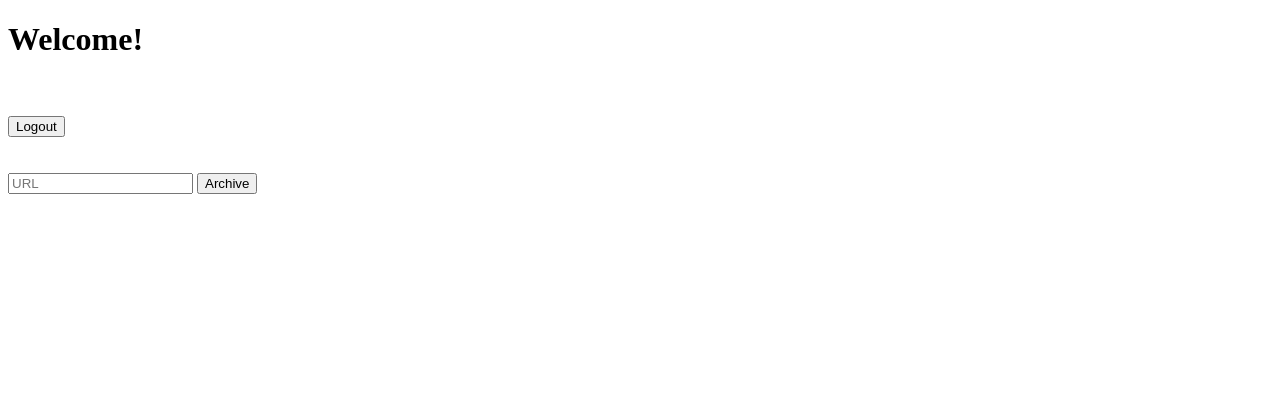
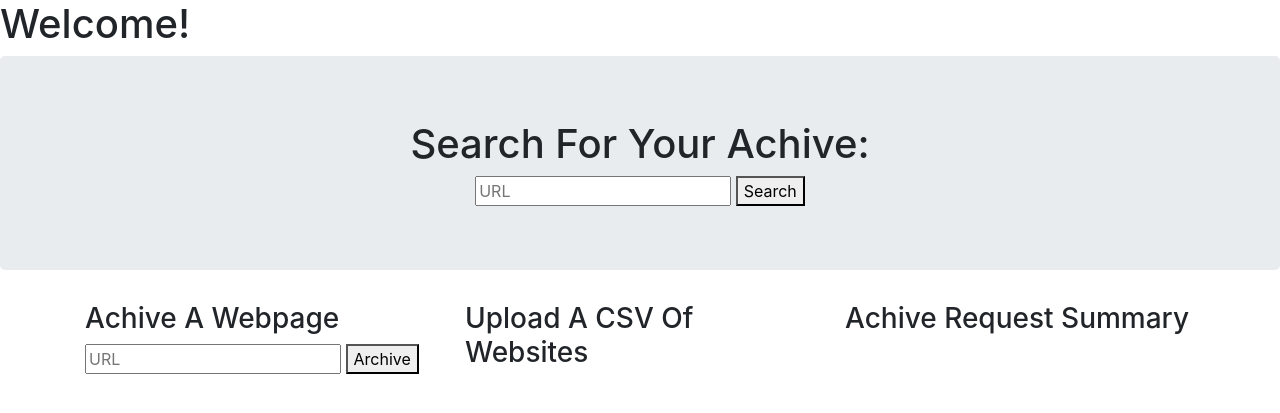
Before and after one commit to lichen-liu/ark, a Flask app: page / in a window 1280 px wide. Shown: the top 413 px of the page. Run offline with Flask 2, Linux system fonts and the light colour scheme; the visitor is signed in with stand-in values (Sample User, id 1); parts of the project's set-up code (start-up, migrations or seed data) failed here and were passed over; some libraries are stand-ins or nearby versions.

Commit message:
basic beautify user welcome page

```diff
--- a/ark_app/templates/user_welcome.html
+++ b/ark_app/templates/user_welcome.html
@@ -2,20 +2,40 @@
 {% block content %}
 
 {{error_message if error_message}}
-<br>
-<br>
 
-<form action="/api/logout" method="POST">
-    <input type="submit" value="Logout" onclick="return confirm('{{ username }}, you are logging out!');">
+<head>
+  <meta charset="utf-8">
+  <meta name="viewport" content="width=device-width, initial-scale=1">
+  <link rel="stylesheet" href="https://maxcdn.bootstrapcdn.com/bootstrap/4.4.1/css/bootstrap.min.css">
+  <script src="https://ajax.googleapis.com/ajax/libs/jquery/3.4.1/jquery.min.js"></script>
+  <script src="https://cdnjs.cloudflare.com/ajax/libs/popper.js/1.16.0/umd/popper.min.js"></script>
+  <script src="https://maxcdn.bootstrapcdn.com/bootstrap/4.4.1/js/bootstrap.min.js"></script>
+</head>
+<body>
+
+<div class="jumbotron text-center">
+    <h1>Search For Your Achive:</h1>
+    <form action="/api/archive_url" method="GET">
+        <input type="text" placeholder="URL" id="archive_url_text" name="archive_url_text">
+        <button type="submit" name="action" value="archive_url_submit">Search</button>
     </form>
-<br>
-<br>
+</div>
 
+<div class="container">
+  <div class="row">
+    <div class="col-sm-4">
+        <h3>Achive A Webpage </h3>
     <form action="/api/archive_url" method="GET">
         <input type="text" placeholder="URL" id="archive_url_text" name="archive_url_text">
         <button type="submit" name="action" value="archive_url_submit">Archive</button>
     </form>
+    </div>
+    <div class="col-sm-4">
+        <h3>Upload A CSV Of Websites </h3>
+    </div>
 
+    <div class="col-sm-4">
+        <h3>Achive Request Summary</h3>
         {% if url_screenshot_info %}
         <br>
         <br>
@@ -31,5 +51,10 @@
         <p>Last Modified Username: {{url_screenshot_info.modified_username}}</p>
         <p>Last Modified Timestamp: {{url_screenshot_info.modified_timestamp}}</p>
         {% endif %}
+    </div>
+  </div>
+</div>
+
+</body>
 
 {% endblock %}
```
Lines whose indentation alone changed are shown as unchanged.
